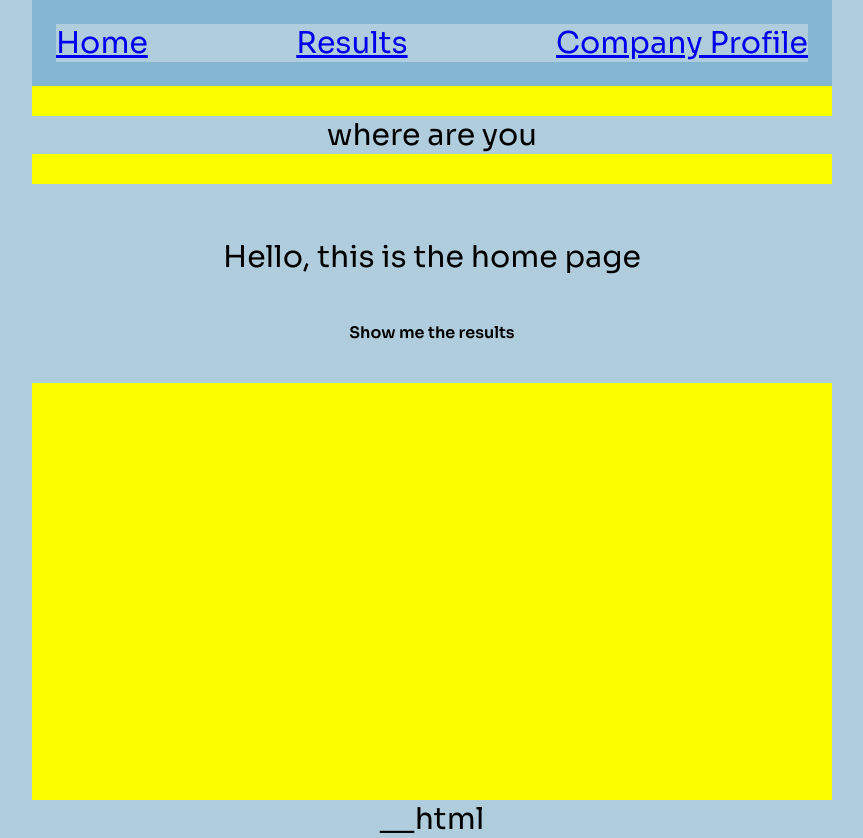
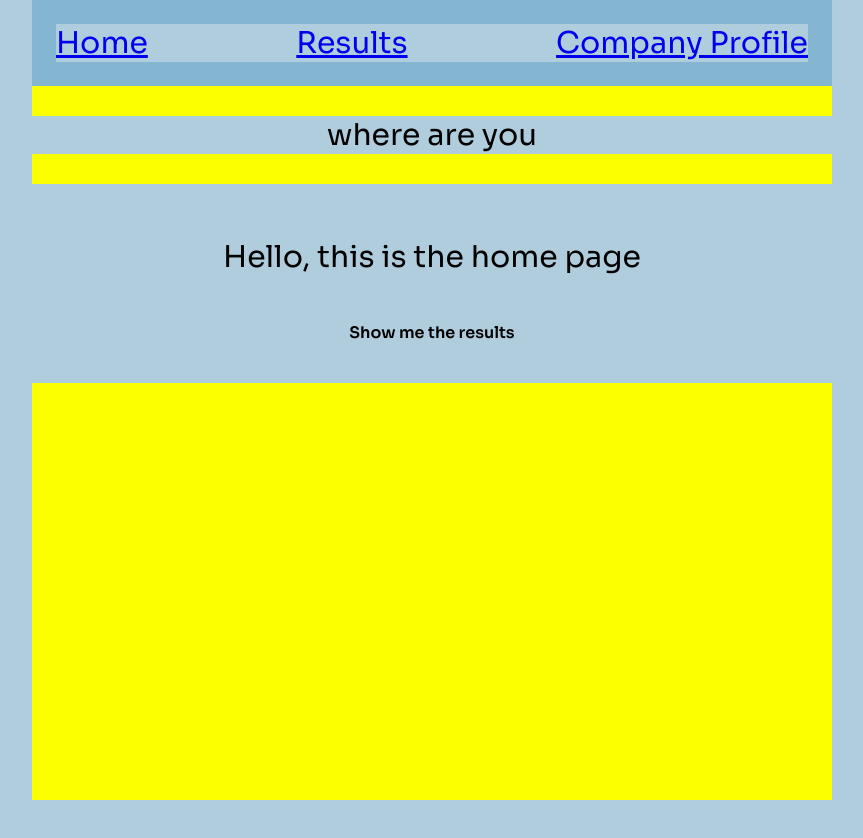
Before and after one commit to adeline-su/WiSdom, a React (Create React App) app in the folder frontend/my-app/: page / in a window 1280 px wide. Shown: the whole page, without its empty margins (208-1071 px from the left). After the commit the page ends 800 px from the top, so only its background shows below. Built offline with nearby package versions, Linux system fonts and the light colour scheme.

Commit message:
fixed website

```diff
--- a/frontend/my-app/src/App.js
+++ b/frontend/my-app/src/App.js
@@ -15,7 +15,7 @@ function App() {
     navigate('/')
   }
 
-  var __html = require('./components/searchbar_test.html');
+  // var __html = require('./components/searchbar_test.html');
 
 
   return (
@@ -29,7 +29,7 @@ function App() {
         </Routes>
       </BrowserRouter>
 
-      __html
+      {/* __html */}
 
       {/* <header className="App-header">
         <img src={logo} className="App-logo" alt="logo" />
```
